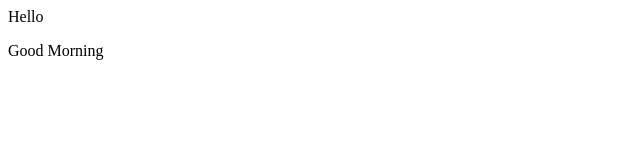
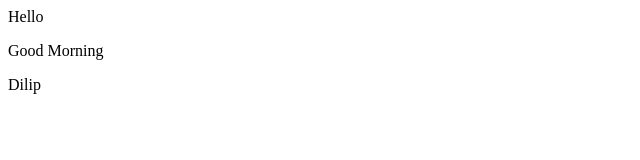
Before and after one commit to dilipksahu/gittest, a plain HTML site: page index.html in a window 1280 px wide. Shown: the full height of the page, 0-640 px from the left. Drawn offline with Linux system fonts and the light colour scheme.

Commit message:
Add Name

```diff
--- a/index.html
+++ b/index.html
@@ -1,2 +1,3 @@
 <p>Hello</p>
 <p>Good Morning</p>
+<p>Dilip</p>
```
